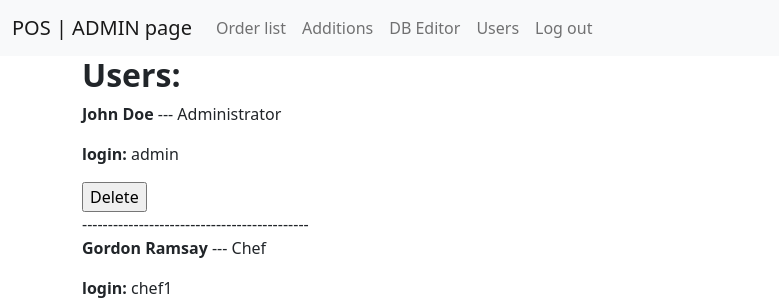
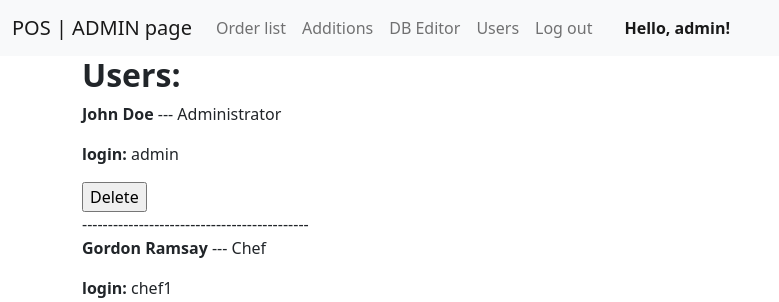
Before and after one commit to denis-liholet/POS, a Flask app: page /user_list in a window 1280 px wide. Shown: the top 302 px of the page, without its empty margins (0-779 px from the left). Run offline with Flask 2, Linux system fonts and the light colour scheme; a user stored in the database is signed in; data comes from the database, SQL or seed files in the repository.

Commit message:
add pos v.1.3.1 - add loged user login at header

```diff
--- a/templates/base_admin.html
+++ b/templates/base_admin.html
@@ -32,6 +32,12 @@
                 <li class="nav-item">
                     <a class="nav-link" href="{{ url_for('logout') }}">Log out</a>
                 </li>
+                <li class="nav-item">
+                    <a class="nav-link" href=""></a>
+                </li>
+                <li class="nav-item">
+                    <a class="nav-link active" href=""><b>Hello, {{ current_user }}!</b></a>
+                </li>
             </ul>
         </div>
     </div>
--- a/templates/base_staff.html
+++ b/templates/base_staff.html
@@ -23,6 +23,12 @@
 
                 <li class="nav-item">
                     <a class="nav-link" href="{{ url_for('logout') }}">Log out</a>
+                </li>
+                <li class="nav-item">
+                    <a class="nav-link" href=""></a>
+                </li>
+                <li class="nav-item">
+                    <a class="nav-link active" href=""><b>Hello, {{ current_user }}!</b></a>
                 </li>
             </ul>
         </div>
```
